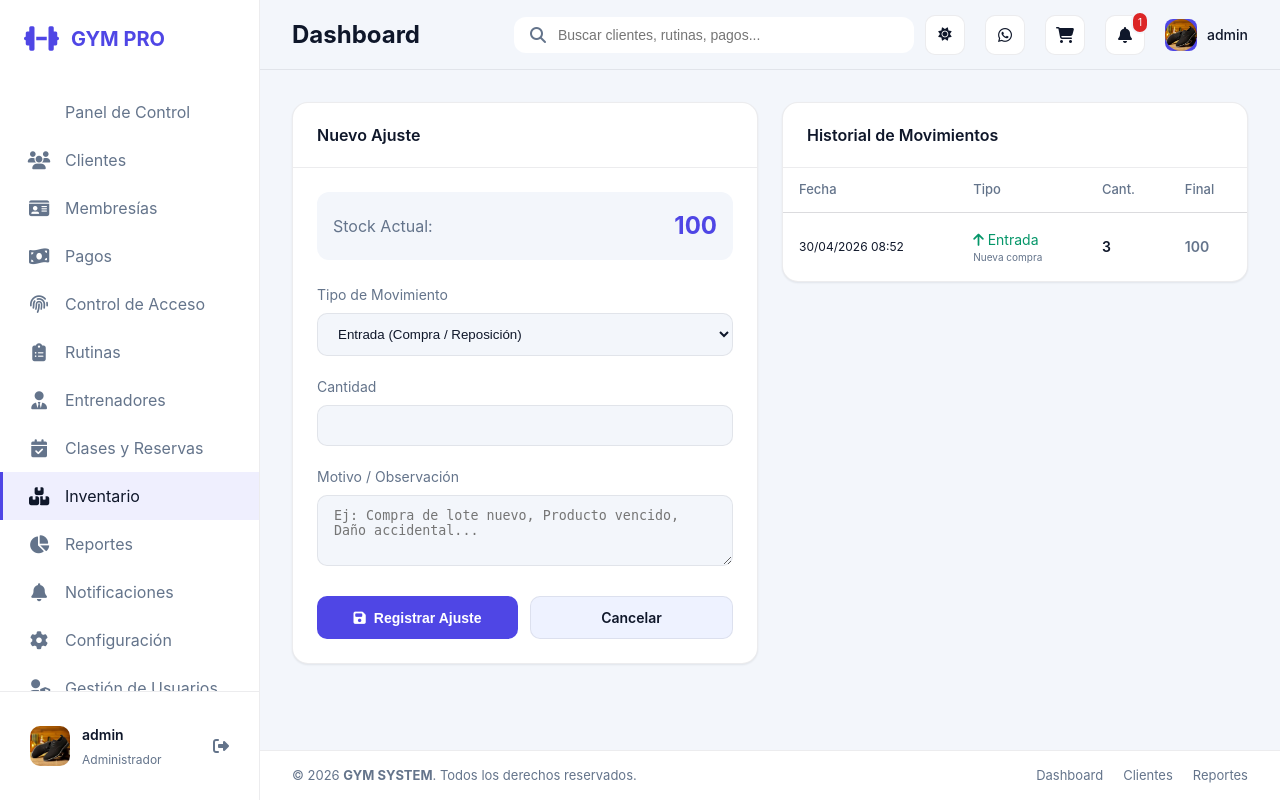
After one commit to Guilder23/sistema-GYM, a Django app: page /inventario/ajustar-stock/1/ in a window 1280 px wide. The commit adds this page. Run offline with Django 5.2, Linux system fonts and the light colour scheme; a user stored in the database is signed in; data comes from the database, SQL or seed files in the repository; both versions use the stored data as it was after the commit.

Commit message:
Historial de adquisicion y comprar en los roles

```diff
--- a/apps/inventory/urls.py
+++ b/apps/inventory/urls.py
@@ -5,7 +5,9 @@ urlpatterns = [
     path('', views.product_list, name='product_list'),
     path('nuevo/', views.product_create, name='product_create'),
     path('editar/<int:product_id>/', views.product_edit, name='product_edit'),
+    path('ajustar-stock/<int:product_id>/', views.product_stock_adjust, name='product_stock_adjust'),
     path('ventas/', views.sale_list, name='sale_list'),
+    path('mis-compras/', views.my_purchases, name='my_purchases'),
     # Carrito
     path('carrito/', views.cart_detail, name='cart_detail'),
     path('carrito/añadir/<int:product_id>/', views.cart_add, name='cart_add'),
--- a/apps/inventory/views.py
+++ b/apps/inventory/views.py
@@ -1,9 +1,11 @@
 from django.shortcuts import render, redirect, get_object_or_404
 from django.contrib import messages
-from .models import Product, Sale, ProductCategory, SaleItem
+from django.db import transaction
+from django.contrib.auth.models import User
+from .models import Product, Sale, ProductCategory, SaleItem, ProductStockHistory
 from apps.clients.models import Client
 from apps.core.models import UserProfile
-from apps.core.permissions import role_required
+from apps.core.permissions import role_required, get_user_role, get_linked_client
 
 
 @role_required(UserProfile.ROLE_ADMIN, UserProfile.ROLE_RECEPTION)
@@ -23,7 +25,7 @@ def product_create(request):
         name = request.POST.get('name')
         description = request.POST.get('description', '')
         price = request.POST.get('price', 0)
-        stock = request.POST.get('stock', 0)
+        # Ignoramos stock del POST para que sea 0 por defecto al crear
         min_stock = request.POST.get('min_stock', 5)
         category_id = request.POST.get('category_id')
         barcode = request.POST.get('barcode', '')
@@ -36,15 +38,56 @@ def product_create(request):
             name=name,
             description=description,
             price=price,
-            stock=stock,
+            stock=0, # Siempre 0 al crear
             min_stock=min_stock,
             category=category,
             barcode=barcode or None
         )
-        messages.success(request, 'Producto creado correctamente.')
+        messages.success(request, 'Producto creado con stock inicial en cero. Usa Ajuste de Stock para agregar cantidad.')
         return redirect('product_list')
 
     return render(request, 'inventory/product_form.html', {'categories': categories})
+
+
+@role_required(UserProfile.ROLE_ADMIN, UserProfile.ROLE_RECEPTION)
+def product_stock_adjust(request, product_id):
+    product = get_object_or_404(Product, id=product_id)
+    if request.method == 'POST':
+        adjustment_type = request.POST.get('adjustment_type')
+        amount = int(request.POST.get('amount', 0))
+        reason = request.POST.get('reason', '')
+
+        if amount <= 0:
+            messages.error(request, 'La cantidad debe ser mayor a cero.')
+            return redirect('product_stock_adjust', product_id=product.id)
+
+        with transaction.atomic():
+            if adjustment_type == 'ENTRY':
+                product.stock += amount
+                change = amount
+            else:
+                if product.stock < amount:
+                    messages.error(request, 'No hay suficiente stock para reducir esa cantidad.')
+                    return redirect('product_stock_adjust', product_id=product.id)
+                product.stock -= amount
+                change = -amount
+
+            product.save()
+
+            ProductStockHistory.objects.create(
+                product=product,
+                change_amount=change,
+                current_stock=product.stock,
+                adjustment_type=adjustment_type,
+                reason=reason,
+                created_by=request.user
+            )
+
+        messages.success(request, f'Stock actualizado correctamente. Nuevo stock: {product.stock}')
+        return redirect('product_list')
+
+    history = product.stock_history.all().order_by('-created_at')
+    return render(request, 'inventory/product_stock_adjust.html', {'product': product, 'history': history})
 
 
 @role_required(UserProfile.ROLE_ADMIN, UserProfile.ROLE_RECEPTION)
@@ -101,6 +144,11 @@ def cart_add(request, product_id):
 def cart_detail(request):
     cart = request.session.get('cart', {})
     clients = Client.objects.filter(is_active=True).order_by('first_name')
+    # También obtener usuarios del sistema para venderles
+    staff_users = User.objects.filter(is_active=True, profile__role__in=[
+        UserProfile.ROLE_ADMIN, UserProfile.ROLE_RECEPTION, UserProfile.ROLE_TRAINER
+    ]).order_by('username')
+
     total = 0
     cart_items = []
 
@@ -118,7 +166,8 @@ def cart_detail(request):
     context = {
         'cart_items': cart_items,
         'total': total,
-        'clients': clients
+        'clients': clients,
+        'staff_users': staff_users
     }
     return render(request, 'inventory/cart_detail.html', context)
 
@@ -147,32 +196,40 @@ def cart_checkout(request):
         return redirect('product_list')
 
     if request.method == 'POST':
+        buyer_type = request.POST.get('buyer_type') # 'client' or 'staff'
         client_id = request.POST.get('client_id')
+        staff_id = request.POST.get('staff_id')
         notes = request.POST.get('notes', '')
 
         client = None
-        if client_id:
+        user = None
+
+        if buyer_type == 'client' and client_id:
             client = get_object_or_404(Client, id=client_id)
+        elif buyer_type == 'staff' and staff_id:
+            user = get_object_or_404(User, id=staff_id)
 
         total = sum(float(item['price']) * item['quantity'] for item in cart.values())
 
-        sale = Sale.objects.create(
-            client=client,
-            total=total,
-            notes=notes
-        )
+        with transaction.atomic():
+            sale = Sale.objects.create(
+                client=client,
+                user=user,
+                total=total,
+                notes=notes
+            )
 
-        for p_id, item in cart.items():
-            product = get_object_or_404(Product, id=p_id)
-            SaleItem.objects.create(
-                sale=sale,
-                product=product,
-                quantity=item['quantity'],
-                price=item['price']
-            )
-            # Descontar stock
-            product.stock -= item['quantity']
-            product.save()
+            for p_id, item in cart.items():
+                product = get_object_or_404(Product, id=p_id)
+                SaleItem.objects.create(
+                    sale=sale,
+                    product=product,
+                    quantity=item['quantity'],
+                    price=item['price']
+                )
+                # Descontar stock
+                product.stock -= item['quantity']
+                product.save()
 
         request.session['cart'] = {}
         messages.success(request, 'Venta realizada con éxito.')
@@ -181,6 +238,20 @@ def cart_checkout(request):
     return redirect('cart_detail')
 
 
+@role_required(UserProfile.ROLE_ADMIN, UserProfile.ROLE_RECEPTION, UserProfile.ROLE_TRAINER, UserProfile.ROLE_CLIENT)
+def my_purchases(request):
+    role = get_user_role(request.user)
+    if role == UserProfile.ROLE_CLIENT:
+        client = get_linked_client(request.user)
+        purchases = Sale.objects.filter(client=client).order_by('-date')
+    else:
+        # Para Admin, Recep, Entrenador
+        purchases = Sale.objects.filter(user=request.user).order_by('-date')
+
+    context = {'purchases': purchases}
+    return render(request, 'inventory/my_purchases.html', context)
+
+
 @role_required(UserProfile.ROLE_ADMIN, UserProfile.ROLE_RECEPTION)
 def sale_list(request):
     sales = Sale.objects.all().order_by('-date')
--- a/templates/components/sidebar.html
+++ b/templates/components/sidebar.html
@@ -102,6 +102,10 @@
             <i class="fas fa-receipt"></i>
             <span>Mis Pagos</span>
         </a>
+        <a href="{% url 'my_purchases' %}" class="nav-item {% if 'my_purchases' in request.resolver_match.url_name %}active{% endif %}">
+            <i class="fas fa-shopping-bag"></i>
+            <span>Mis Compras</span>
+        </a>
         <a href="{% url 'my_routines' %}" class="nav-item {% if 'my_routines' in request.resolver_match.url_name %}active{% endif %}">
             <i class="fas fa-dumbbell"></i>
             <span>Mis Rutinas</span>
@@ -109,6 +113,15 @@
         <a href="{% url 'my_reservations' %}" class="nav-item {% if 'my_reservations' in request.resolver_match.url_name %}active{% endif %}">
             <i class="fas fa-calendar-check"></i>
             <span>Mis Reservas</span>
+        </a>
+        {% else %}
+        <a href="{% url 'my_profile' %}" class="nav-item {% if 'my_profile' in request.resolver_match.url_name %}active{% endif %}">
+            <i class="fas fa-user"></i>
+            <span>Mi Perfil</span>
+        </a>
+        <a href="{% url 'my_purchases' %}" class="nav-item {% if 'my_purchases' in request.resolver_match.url_name %}active{% endif %}">
+            <i class="fas fa-shopping-bag"></i>
+            <span>Mis Compras</span>
         </a>
         {% endif %}
     </nav>
--- a/templates/inventory/product_list.html
+++ b/templates/inventory/product_list.html
@@ -55,6 +55,9 @@
                         </td>
                         <td>
                             <div style="display: flex; gap: 8px;">
+                                <a href="{% url 'product_stock_adjust' product.id %}" class="btn btn-secondary btn-sm" title="Ajustar Stock" style="color: var(--color-primary);">
+                                    <i class="fas fa-boxes-stacked"></i>
+                                </a>
                                 <a href="{% url 'product_edit' product.id %}" class="btn btn-secondary btn-sm" title="Editar">
                                     <i class="fas fa-edit"></i>
                                 </a>
--- /dev/null
+++ b/templates/inventory/product_stock_adjust.html
@@ -0,0 +1,94 @@
+{% extends 'base.html' %}
+{% block title %}Ajustar Stock - GYM PRO{% endblock %}
+{% block page_title %}AJUSTAR STOCK: {{ product.name|upper }}{% endblock %}
+
+{% block content %}
+<div class="dashboard-grid" style="grid-template-columns: 1fr 1fr;">
+    <!-- Formulario de Ajuste -->
+    <div class="grid-left">
+        <div class="card">
+            <div class="card-header">
+                <h3 class="card-title">Nuevo Ajuste</h3>
+            </div>
+            <div class="card-body">
+                <div style="margin-bottom: 24px; padding: 16px; background: var(--bg-body); border-radius: 12px; display: flex; justify-content: space-between; align-items: center;">
+                    <span style="color: var(--text-muted);">Stock Actual:</span>
+                    <span style="font-size: 24px; font-weight: 700; color: var(--color-primary);">{{ product.stock }}</span>
+                </div>
+
+                <form method="POST">
+                    {% csrf_token %}
+                    <div class="form-group" style="margin-bottom: 20px;">
+                        <label>Tipo de Movimiento</label>
+                        <select name="adjustment_type" class="form-control" required>
+                            <option value="ENTRY">Entrada (Compra / Reposición)</option>
+                            <option value="EXIT">Salida (Dañado / Ajuste)</option>
+                        </select>
+                    </div>
+
+                    <div class="form-group" style="margin-bottom: 20px;">
+                        <label>Cantidad</label>
+                        <input type="number" name="amount" class="form-control" min="1" required>
+                    </div>
+
+                    <div class="form-group" style="margin-bottom: 24px;">
+                        <label>Motivo / Observación</label>
+                        <textarea name="reason" class="form-control" rows="3" placeholder="Ej: Compra de lote nuevo, Producto vencido, Daño accidental..."></textarea>
+                    </div>
+
+                    <div style="display: flex; gap: 12px;">
+                        <button type="submit" class="btn btn-primary" style="flex: 1; justify-content: center;">
+                            <i class="fas fa-save"></i> Registrar Ajuste
+                        </button>
+                        <a href="{% url 'product_list' %}" class="btn btn-secondary" style="flex: 1; justify-content: center;">Cancelar</a>
+                    </div>
+                </form>
+            </div>
+        </div>
+    </div>
+
+    <!-- Historial de Ajustes -->
+    <div class="grid-right">
+        <div class="card">
+            <div class="card-header">
+                <h3 class="card-title">Historial de Movimientos</h3>
+            </div>
+            <div class="card-body" style="padding: 0;">
+                <div class="table-container">
+                    <table>
+                        <thead>
+                            <tr>
+                                <th>Fecha</th>
+                                <th>Tipo</th>
+                                <th>Cant.</th>
+                                <th>Final</th>
+                            </tr>
+                        </thead>
+                        <tbody>
+                            {% for log in history %}
+                            <tr>
+                                <td style="font-size: 12px;">{{ log.created_at|date:"d/m/Y H:i" }}</td>
+                                <td>
+                                    {% if log.adjustment_type == 'ENTRY' %}
+                                        <span style="color: var(--color-success);"><i class="fas fa-arrow-up"></i> Entrada</span>
+                                    {% else %}
+                                        <span style="color: var(--color-danger);"><i class="fas fa-arrow-down"></i> Salida</span>
+                                    {% endif %}
+                                    <div style="font-size: 10px; color: var(--text-muted);">{{ log.reason|truncatechars:30 }}</div>
+                                </td>
+                                <td style="font-weight: 600;">{{ log.change_amount }}</td>
+                                <td style="font-weight: 600; color: var(--text-muted);">{{ log.current_stock }}</td>
+                            </tr>
+                            {% empty %}
+                            <tr>
+                                <td colspan="4" style="text-align: center; padding: 32px; color: var(--text-muted);">Sin movimientos registrados</td>
+                            </tr>
+                            {% endfor %}
+                        </tbody>
+                    </table>
+                </div>
+            </div>
+        </div>
+    </div>
+</div>
+{% endblock %}
```
Also changed, not shown: apps/inventory/models.py (+18 -0 lines), templates/inventory/cart_detail.html (+33 -4 lines), templates/inventory/my_purchases.html (added, +48 -0 lines), apps/inventory/migrations/0002_sale_user_productstockhistory.py (added), db.sqlite3.
